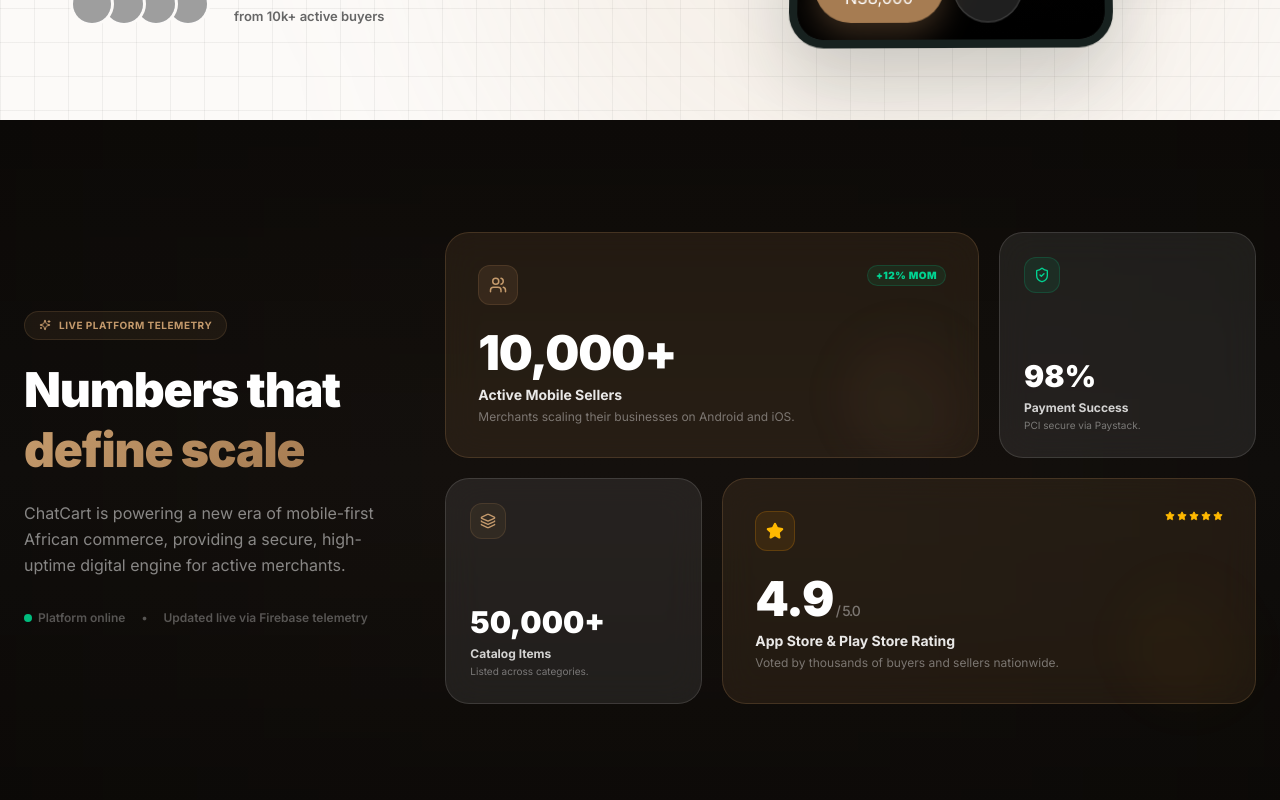
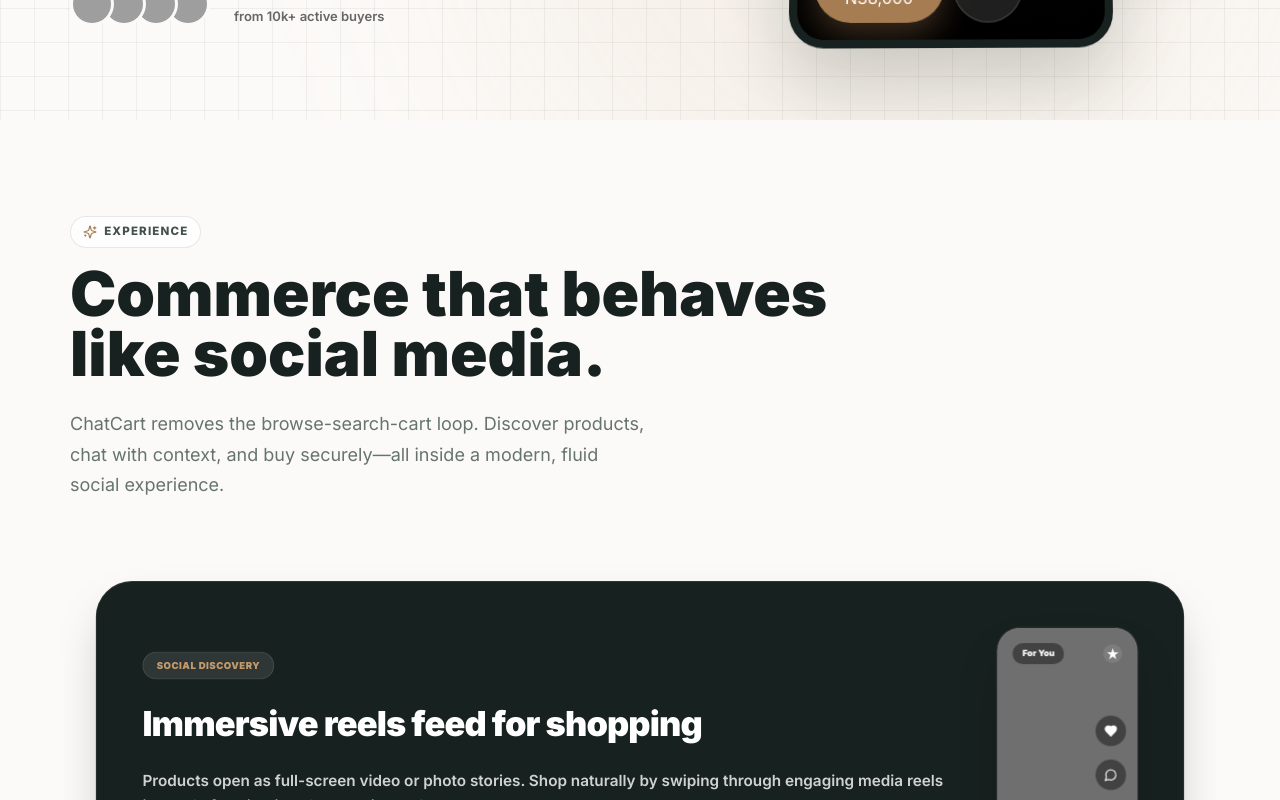
Before and after one commit to khaleegram/ChatCart-Website, a Next.js app: page / in a window 1280 px wide. Shown: the part 740-1540 px from the top of the page. Built offline with nearby package versions, Linux system fonts and the light colour scheme; grey boxes are pictures that could not be loaded.

Commit message:
refactor(home): remove Statistics section and rewrite with live simulation templates

```diff
--- a/src/app/page.tsx
+++ b/src/app/page.tsx
@@ -1,5 +1,4 @@
 import { Hero } from "@/components/sections/Hero";
-import { Statistics } from "@/components/sections/Statistics";
 import { Features } from "@/components/sections/Features";
 import { HowItWorks } from "@/components/sections/HowItWorks";
 import { Sellers } from "@/components/sections/Sellers";
@@ -12,7 +11,6 @@
   return (
     <>
       <Hero />
-      <Statistics />
       <Features />
       <HowItWorks />
       <Sellers />
--- a/src/components/sections/Statistics.tsx
+++ b/src/components/sections/Statistics.tsx
@@ -1,170 +1,198 @@
 "use client";
 
-import { motion, useInView } from "framer-motion";
-import { useRef, useEffect, useState } from "react";
-import { TrendingUp, Users, ShieldCheck, Star, Sparkles, Layers } from "lucide-react";
+import { motion } from "framer-motion";
+import { CreditCard, Film, MessageCircle, ShieldCheck, ShoppingBag, Sparkles } from "lucide-react";
 
-interface CounterProps {
-  end: number;
-  suffix?: string;
-  prefix?: string;
-  duration?: number;
+function ReelsFeedSimulation() {
+  return (
+    <div className="relative h-24 w-full overflow-hidden rounded-2xl bg-[#fcfaf8] border border-black/5 flex items-center justify-center">
+      <motion.div
+        className="flex flex-col gap-2.5 w-[85%]"
+        animate={{ y: [0, -50, -100, 0] }}
+        transition={{
+          duration: 7,
+          repeat: Infinity,
+          ease: "easeInOut",
+          times: [0, 0.3, 0.65, 1],
+        }}
+      >
+        {[
+          { label: "Summer Abaya", price: "₦28,000" },
+          { label: "Silk Hijab", price: "₦8,500" },
+          { label: "Modest Gown", price: "₦35,000" },
+          { label: "Summer Abaya", price: "₦28,000" },
+        ].map((item, i) => (
+          <div
+            key={i}
+            className="h-10 rounded-xl bg-white shadow-sm border border-black/5 px-3 flex items-center gap-2.5"
+          >
+            <div className="w-6 h-6 rounded-lg bg-gradient-to-br from-[#C49A6C] to-[#8B623E] shrink-0 flex items-center justify-center text-[10px] text-white font-black">
+              👗
+            </div>
+            <div className="flex-grow min-w-0">
+              <p className="text-[9px] font-black text-[#17211f] truncate leading-none">{item.label}</p>
+              <p className="text-[8px] font-bold text-[#A67C52] mt-0.5 leading-none">{item.price}</p>
+            </div>
+            <div className="w-3 h-3 rounded-full bg-[#17211f]/5 flex items-center justify-center shrink-0">
+              <Sparkles size={6} className="text-[#A67C52]" />
+            </div>
+          </div>
+        ))}
+      </motion.div>
+      <div className="absolute inset-x-0 top-0 h-4 bg-gradient-to-b from-[#fcfaf8] to-transparent pointer-events-none" />
+      <div className="absolute inset-x-0 bottom-0 h-4 bg-gradient-to-t from-[#fcfaf8] to-transparent pointer-events-none" />
+    </div>
+  );
 }
 
-function Counter({ end, suffix = "", prefix = "", duration = 2 }: CounterProps) {
-  const [count, setCount] = useState(0);
-  const ref = useRef(null);
-  const inView = useInView(ref, { once: true });
+function ContextDMSimulation() {
+  return (
+    <div className="relative h-24 w-full overflow-hidden rounded-2xl bg-[#fcfaf8] border border-black/5 p-3 flex flex-col justify-end gap-2">
+      {/* Buyer bubble */}
+      <motion.div
+        initial={{ opacity: 0, y: 10, scale: 0.95 }}
+        animate={{
+          opacity: [0, 1, 1, 0],
+          y: [10, 0, 0, -5],
+          scale: [0.95, 1, 1, 0.95],
+        }}
+        transition={{
+          duration: 5,
+          repeat: Infinity,
+          ease: "easeInOut",
+          times: [0, 0.15, 0.8, 1],
+        }}
+        className="self-start max-w-[85%] rounded-2xl rounded-tl-none bg-white px-3 py-2 text-[9px] font-bold text-[#17211f] shadow-sm border border-black/5 leading-relaxed"
+      >
+        Is this Abaya in stock?
+      </motion.div>
+      {/* Seller bubble */}
+      <motion.div
+        initial={{ opacity: 0, y: 10, scale: 0.95 }}
+        animate={{
+          opacity: [0, 0, 1, 0],
+          y: [10, 10, 0, -5],
+          scale: [0.95, 0.95, 1, 0.95],
+        }}
+        transition={{
+          duration: 5,
+          repeat: Infinity,
+          ease: "easeInOut",
+          times: [0, 0.4, 0.8, 1],
+        }}
+        className="self-end max-w-[85%] rounded-2xl rounded-tr-none bg-[#17211f] px-3 py-2 text-[9px] font-bold text-white shadow-sm leading-relaxed"
+      >
+        Yes! Auto-filled order ready.
+      </motion.div>
+    </div>
+  );
+}
 
-  useEffect(() => {
-    if (!inView) return;
-    let startTime: number;
-    const step = (timestamp: number) => {
-      if (!startTime) startTime = timestamp;
-      const progress = Math.min((timestamp - startTime) / (duration * 1000), 1);
-      const eased = 1 - Math.pow(1 - progress, 3);
-      setCount(Math.floor(eased * end));
-      if (progress < 1) requestAnimationFrame(step);
-    };
-    requestAnimationFrame(step);
-  }, [inView, end, duration]);
+function EscrowSimulation() {
+  return (
+    <div className="relative h-24 w-full overflow-hidden rounded-2xl bg-[#fcfaf8] border border-black/5 flex items-center justify-center">
+      <div className="relative flex items-center justify-center w-12 h-12">
+        {/* Pulse rings */}
+        <motion.div
+          className="absolute inset-0 rounded-full border border-emerald-500/40"
+          animate={{ scale: [0.8, 1.8], opacity: [1, 0] }}
+          transition={{ duration: 2.2, repeat: Infinity, ease: "easeOut" }}
+        />
+        <motion.div
+          className="absolute inset-0 rounded-full border border-emerald-500/25"
+          animate={{ scale: [0.8, 2.3], opacity: [1, 0] }}
+          transition={{ duration: 2.2, repeat: Infinity, ease: "easeOut", delay: 0.7 }}
+        />
+        <div className="relative z-10 w-11 h-11 rounded-full bg-emerald-500/10 flex items-center justify-center text-emerald-600 border border-emerald-500/20 shadow-inner">
+          <ShieldCheck size={20} />
+        </div>
+      </div>
+    </div>
+  );
+}
 
+function SellInstantlySimulation() {
   return (
-    <span ref={ref}>
-      {prefix}{count.toLocaleString()}{suffix}
-    </span>
+    <div className="relative h-24 w-full overflow-hidden rounded-2xl bg-[#fcfaf8] border border-black/5 flex items-center justify-center">
+      <div className="relative w-[85%] h-[80%] rounded-xl bg-white shadow-sm border border-black/5 overflow-hidden flex items-center justify-center">
+        {/* Simulating a blurry storefront image */}
+        <div className="absolute inset-0 bg-cover bg-center opacity-65 bg-[linear-gradient(to_bottom,rgba(0,0,0,0.1),rgba(0,0,0,0.3)),url('https://images.unsplash.com/photo-1515886657613-9f3515b0c78f?w=200')]" />
+
+        {/* Glowing Price Badge */}
+        <motion.div
+          className="relative z-10 flex items-center gap-1.5 rounded-full bg-[#17211f] text-white px-3 py-1.5 text-[9px] font-black shadow-lg border border-white/20"
+          animate={{ y: [0, -4, 0] }}
+          transition={{ duration: 3, repeat: Infinity, ease: "easeInOut" }}
+        >
+          <ShoppingBag size={10} className="text-[#C49A6C]" />
+          <span>₦15,000</span>
+        </motion.div>
+      </div>
+    </div>
   );
 }
 
 export function Statistics() {
+  const pillars = [
+    {
+      sim: <ReelsFeedSimulation />,
+      label: "Swipe & Shop",
+      headline: "Reels Feed",
+      sub: "Explore products through engaging full-screen video stories.",
+    },
+    {
+      sim: <ContextDMSimulation />,
+      label: "Smart Chat",
+      headline: "Context DM",
+      sub: "Send direct messages with item details automatically attached.",
+    },
+    {
+      sim: <EscrowSimulation />,
+      label: "Escrow Protected",
+      headline: "Safe Checkout",
+      sub: "Payments are held securely in escrow until delivery is confirmed.",
+    },
+    {
+      sim: <SellInstantlySimulation />,
+      label: "Sell Instantly",
+      headline: "Zero Setup",
+      sub: "Turn reels and media posts into shoppable items in seconds.",
+    },
+  ];
+
   return (
-    <section className="relative py-28 overflow-hidden">
-      {/* Background aesthetics */}
-      <div className="absolute inset-0 bg-gradient-to-b from-[#0c0a08] via-[#0f0d0b] to-[#0c0a08]" />
-      <div className="absolute top-1/2 left-1/2 -translate-x-1/2 -translate-y-1/2 w-[1000px] h-[350px] bg-[#A67C52]/5 blur-[150px] pointer-events-none" />
+    <section className="py-16 bg-white border-y border-black/5">
+      <div className="section-wrap">
+        <motion.div
+          initial={{ opacity: 0, y: 16 }}
+          whileInView={{ opacity: 1, y: 0 }}
+          viewport={{ once: true }}
+          transition={{ duration: 0.6 }}
+          className="grid gap-6 sm:grid-cols-2 lg:grid-cols-4"
+        >
+          {pillars.map(({ sim, label, headline, sub }) => (
+            <div
+              key={label}
+              className="group rounded-[30px] border border-black/5 bg-white p-5 hover:border-[#C49A6C]/30 hover:shadow-2xl hover:shadow-[#A67C52]/5 transition-all duration-300 flex flex-col"
+            >
+              {/* Interactive Visual Simulation Header */}
+              <div className="mb-4">{sim}</div>
 
-      <div className="relative max-w-7xl mx-auto px-6">
-        <div className="grid grid-cols-1 lg:grid-cols-12 gap-8 items-center">
-
-          {/* Left Block: Narrative Summary */}
-          <div className="lg:col-span-4 text-center lg:text-left mb-8 lg:mb-0">
-            <div className="inline-flex items-center gap-2 bg-[#A67C52]/10 border border-[#A67C52]/20 rounded-full px-3.5 py-1.5 mb-5">
-              <Sparkles size={12} className="text-[#C49A6C]" />
-              <span className="text-[10px] font-bold text-[#C49A6C] uppercase tracking-wider">Live Platform Telemetry</span>
+              {/* Title / Description */}
+              <div className="mt-2 flex-grow">
+                <span className="text-[10px] font-black uppercase tracking-[0.14em] text-[#A67C52]">
+                  {label}
+                </span>
+                <p className="mt-1 text-lg font-black text-[#17211f] group-hover:text-[#A67C52] transition-colors duration-200">
+                  {headline}
+                </p>
+                <p className="mt-2 text-xs font-semibold leading-relaxed text-[#66746f]">
+                  {sub}
+                </p>
+              </div>
             </div>
-            <h2 className="text-4xl sm:text-5xl font-black tracking-tight text-white mb-5 leading-tight">
-              Numbers that <br />
-              <span className="gradient-text-brand">define scale</span>
-            </h2>
-            <p className="text-white/50 text-base leading-relaxed max-w-md mx-auto lg:mx-0">
-              ChatCart is powering a new era of mobile-first African commerce, providing a secure, high-uptime digital engine for active merchants.
-            </p>
-            <div className="mt-8 hidden lg:flex items-center gap-4 text-xs font-semibold text-white/30">
-              <span className="flex items-center gap-1.5"><span className="w-2 h-2 rounded-full bg-emerald-500 animate-pulse" /> Platform online</span>
-              <span>•</span>
-              <span>Updated live via Firebase telemetry</span>
-            </div>
-          </div>
-
-          {/* Right Block: Bento Telemetry Grid */}
-          <div className="lg:col-span-8 grid grid-cols-1 sm:grid-cols-6 gap-5">
-
-            {/* Active Sellers Widget - Double Size */}
-            <motion.div
-              initial={{ opacity: 0, y: 15 }}
-              whileInView={{ opacity: 1, y: 0 }}
-              viewport={{ once: true }}
-              transition={{ duration: 0.5 }}
-              className="sm:col-span-4 bento-glow glass-brand rounded-3xl p-8 relative overflow-hidden border border-[#A67C52]/10 group hover:border-[#A67C52]/30 transition-all duration-300"
-            >
-              <div className="absolute right-0 bottom-0 w-32 h-32 bg-gradient-to-tr from-[#A67C52]/10 to-transparent pointer-events-none rounded-full blur-xl" />
-              <div className="flex justify-between items-start">
-                <div className="w-10 h-10 rounded-xl bg-[#A67C52]/15 border border-[#A67C52]/20 flex items-center justify-center text-[#C49A6C]">
-                  <Users size={18} />
-                </div>
-                <span className="text-[10px] font-black text-emerald-400 bg-emerald-500/10 border border-emerald-500/20 px-2 py-0.5 rounded-full uppercase tracking-wider">
-                  +12% MoM
-                </span>
-              </div>
-              <div className="mt-6">
-                <p className="text-4xl sm:text-5xl font-black text-white tracking-tight">
-                  <Counter end={10000} suffix="+" duration={2} />
-                </p>
-                <p className="text-sm font-bold text-white/90 mt-2">Active Mobile Sellers</p>
-                <p className="text-xs text-white/40 mt-1">Merchants scaling their businesses on Android and iOS.</p>
-              </div>
-            </motion.div>
-
-            {/* Success Rate Widget - Normal Size */}
-            <motion.div
-              initial={{ opacity: 0, y: 15 }}
-              whileInView={{ opacity: 1, y: 0 }}
-              viewport={{ once: true }}
-              transition={{ duration: 0.5, delay: 0.1 }}
-              className="sm:col-span-2 bento-glow glass rounded-3xl p-6 border border-white/5 group hover:border-white/15 transition-all duration-300 flex flex-col justify-between"
-            >
-              <div className="w-9 h-9 rounded-xl bg-emerald-500/10 border border-emerald-500/20 flex items-center justify-center text-emerald-400">
-                <ShieldCheck size={16} />
-              </div>
-              <div className="mt-8">
-                <p className="text-3xl font-black text-white">
-                  <Counter end={98} suffix="%" duration={1.8} />
-                </p>
-                <p className="text-xs font-bold text-white/80 mt-1.5">Payment Success</p>
-                <p className="text-[10px] text-white/40 mt-0.5">PCI secure via Paystack.</p>
-              </div>
-            </motion.div>
-
-            {/* Products Listed Widget - Normal Size */}
-            <motion.div
-              initial={{ opacity: 0, y: 15 }}
-              whileInView={{ opacity: 1, y: 0 }}
-              viewport={{ once: true }}
-              transition={{ duration: 0.5, delay: 0.2 }}
-              className="sm:col-span-2 bento-glow glass rounded-3xl p-6 border border-white/5 group hover:border-white/15 transition-all duration-300 flex flex-col justify-between"
-            >
-              <div className="w-9 h-9 rounded-xl bg-[#A67C52]/10 border border-[#A67C52]/20 flex items-center justify-center text-[#C49A6C]">
-                <Layers size={16} />
-              </div>
-              <div className="mt-8">
-                <p className="text-3xl font-black text-white">
-                  <Counter end={50000} suffix="+" duration={2.2} />
-                </p>
-                <p className="text-xs font-bold text-white/80 mt-1.5">Catalog Items</p>
-                <p className="text-[10px] text-white/40 mt-0.5">Listed across categories.</p>
-              </div>
-            </motion.div>
-
-            {/* App Rating Widget - Double Size */}
-            <motion.div
-              initial={{ opacity: 0, y: 15 }}
-              whileInView={{ opacity: 1, y: 0 }}
-              viewport={{ once: true }}
-              transition={{ duration: 0.5, delay: 0.3 }}
-              className="sm:col-span-4 bento-glow glass-brand rounded-3xl p-8 border border-[#A67C52]/10 group hover:border-[#A67C52]/30 transition-all duration-300"
-            >
-              <div className="absolute right-0 bottom-0 w-32 h-32 bg-gradient-to-tr from-amber-500/5 to-transparent pointer-events-none rounded-full blur-xl" />
-              <div className="flex justify-between items-start">
-                <div className="w-10 h-10 rounded-xl bg-amber-500/10 border border-amber-500/20 flex items-center justify-center text-amber-400">
-                  <Star size={18} className="fill-amber-400" />
-                </div>
-                <div className="flex gap-0.5">
-                  {Array.from({ length: 5 }).map((_, idx) => (
-                    <Star key={idx} size={10} className="text-amber-400 fill-amber-400" />
-                  ))}
-                </div>
-              </div>
-              <div className="mt-6">
-                <p className="text-4xl sm:text-5xl font-black text-white tracking-tight">
-                  4.9<span className="text-sm font-medium text-white/40"> / 5.0</span>
-                </p>
-                <p className="text-sm font-bold text-white/90 mt-2">App Store & Play Store Rating</p>
-                <p className="text-xs text-white/40 mt-1">Voted by thousands of buyers and sellers nationwide.</p>
-              </div>
-            </motion.div>
-
-          </div>
-        </div>
+          ))}
+        </motion.div>
       </div>
     </section>
   );
```
